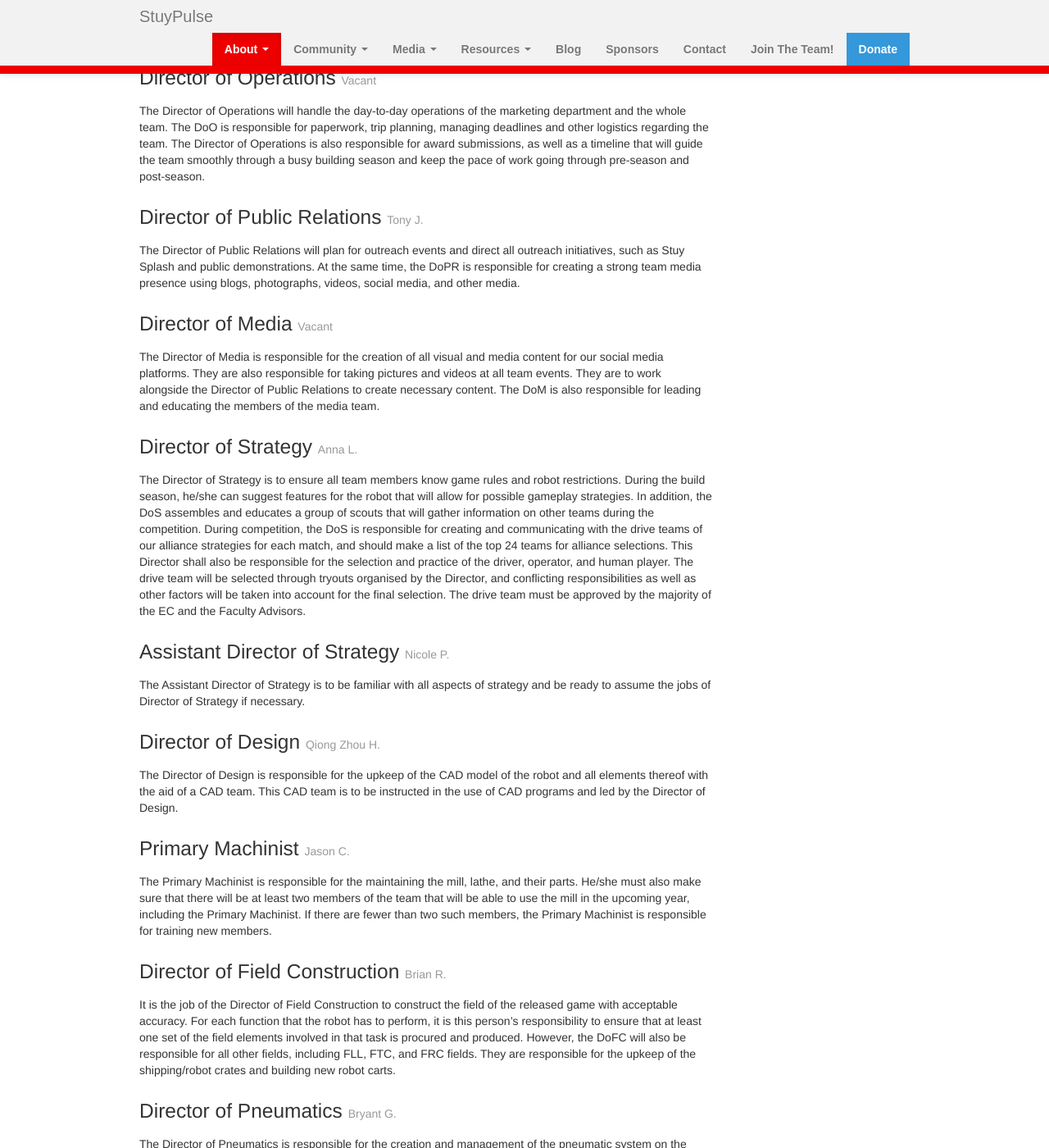
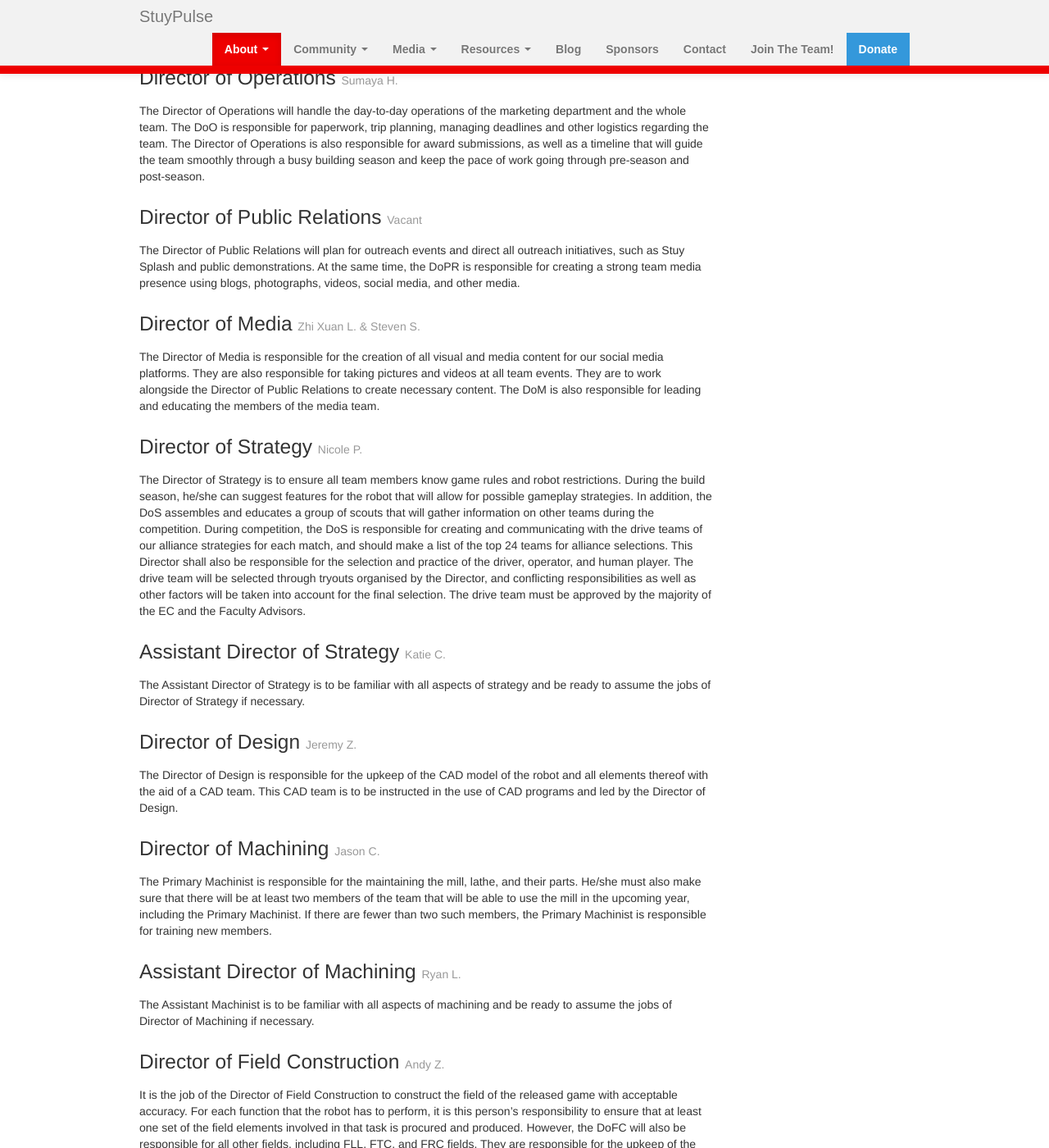
Before and after one commit to StuyPulse/team694.github.io, a Jekyll site: the page built from about/ec/index.md, in a window 1280 px wide and 1400 px high, scrolled down 1785 px. Shown: the whole window at 82% size. Built offline with Jekyll 4.4.1, drawn with Linux system fonts in a browser that asks for light colours; nearby versions of some CDN libraries; some of the changed text lies outside the part shown.

```diff
--- a/_data/ec.yml
+++ b/_data/ec.yml
@@ -2,50 +2,50 @@
 # Used by: /about/ec
 # For each position, name is required and photo is optional.
 poe:
-    name: Eric C.
+    name: Brianna L.
 pom:
-    name: Areyan K.
+    name: Sabrina N.
 pse:
-    name: Pratham R.
+    name: Renee M.
 vpoe:
-    name: Brianna L.
+    name: Michelle Z.
 vpom:
-    name: Sabrina N.
+    name: Ian C.
 vpse:
-    name: Renee M.
+    name: Sam B.
 lab-ops:
-    name: Endar L.
+    name: Winnie H.
 ops:
+    name: Sumaya H.
+finance:
     name: Vacant
-finance:
-    name: Isabella R.
 media:
+    name: Zhi Xuan L. &amp; Steven S.
+pr:
     name: Vacant
-pr:
-    name: Tony J.
 procurement:
     name: Patrick W.
 electronics:
-    name: Seonga O.
+    name: Christin L. &amp; Alan L.
 adoe:
-    name: Alan L.
+    name: Vacant
 field:
-    name: Brian R.
+    name: Andy Z.
 pneumatics:
-    name: Bryant G.
+    name: Junhao S.
 nr:
-    name: Vacant
+    name: Pak L.
 rad:
-    name: Kevin C.
+    name: Lei L.
 strategy:
-    name: Anna L.
+    name: Nicole P.
 ados:
-    name: Nicole P.
+    name: Katie C.
 design:
-    name: Qiong Zhou H.
-machinist:
+    name: Jeremy Z.
+dom:
     name: Jason C.
+adom:
+    name: Ryan L.
 webmaster:
-    name: Bryan L.
-assistant_webmaster:
-    name: Victor S.
+    name: Myles P. &amp; Nicky L.
--- a/about/ec/index.md
+++ b/about/ec/index.md
@@ -108,11 +108,18 @@ The Assistant Director of Strategy is to be familiar with all aspects of strateg
 The Director of Design is responsible for the upkeep of the CAD model of the robot and all elements thereof with the aid of a CAD team. This CAD team is to be instructed in the use of CAD programs and led by the Director of Design.
 </div>
 
-### Primary Machinist <small>{{ site.data.ec.machinist.name }}</small>
+### Director of Machining <small>{{ site.data.ec.dom.name }}</small>
 <div markdown="1" class="ec-description">
-{% if site.data.ec.machinist.photo %} <img src="{{ site.data.ec.machinist.photo }}" class="ec-photo" alt="Primary Machinist"> {% endif %}
+{% if site.data.ec.dom.photo %} <img src="{{ site.data.ec.dom.photo }}" class="ec-photo" alt="Director of Machining"> {% endif %}
 The Primary Machinist is responsible for the maintaining the mill, lathe, and their parts. He/she must also make sure that there will be at least two members of the team that will be able to use the mill in the upcoming year, including the Primary Machinist. If there are fewer than two such members, the Primary Machinist is responsible for training new members.
 </div>
+
+### Assistant Director of Machining <small>{{ site.data.ec.adom.name }}</small>
+<div markdown="1" class="ec-description">
+{% if site.data.ec.adom.photo %} <img src="{{ site.data.ec.adom.photo }}" class="ec-photo" alt="Assistant Director of Machining"> {% endif %}
+The Assistant Machinist is to be familiar with all aspects of machining and be ready to assume the jobs of Director of Machining if necessary.
+</div>
+
 
 ### Director of Field Construction <small>{{ site.data.ec.field.name }}</small>
 <div markdown="1" class="ec-description">
```
Also changed, not shown: _data/sponsors/sponsors.yml (+24 -28 lines), about/mentors/index.md (+9 -38 lines).
